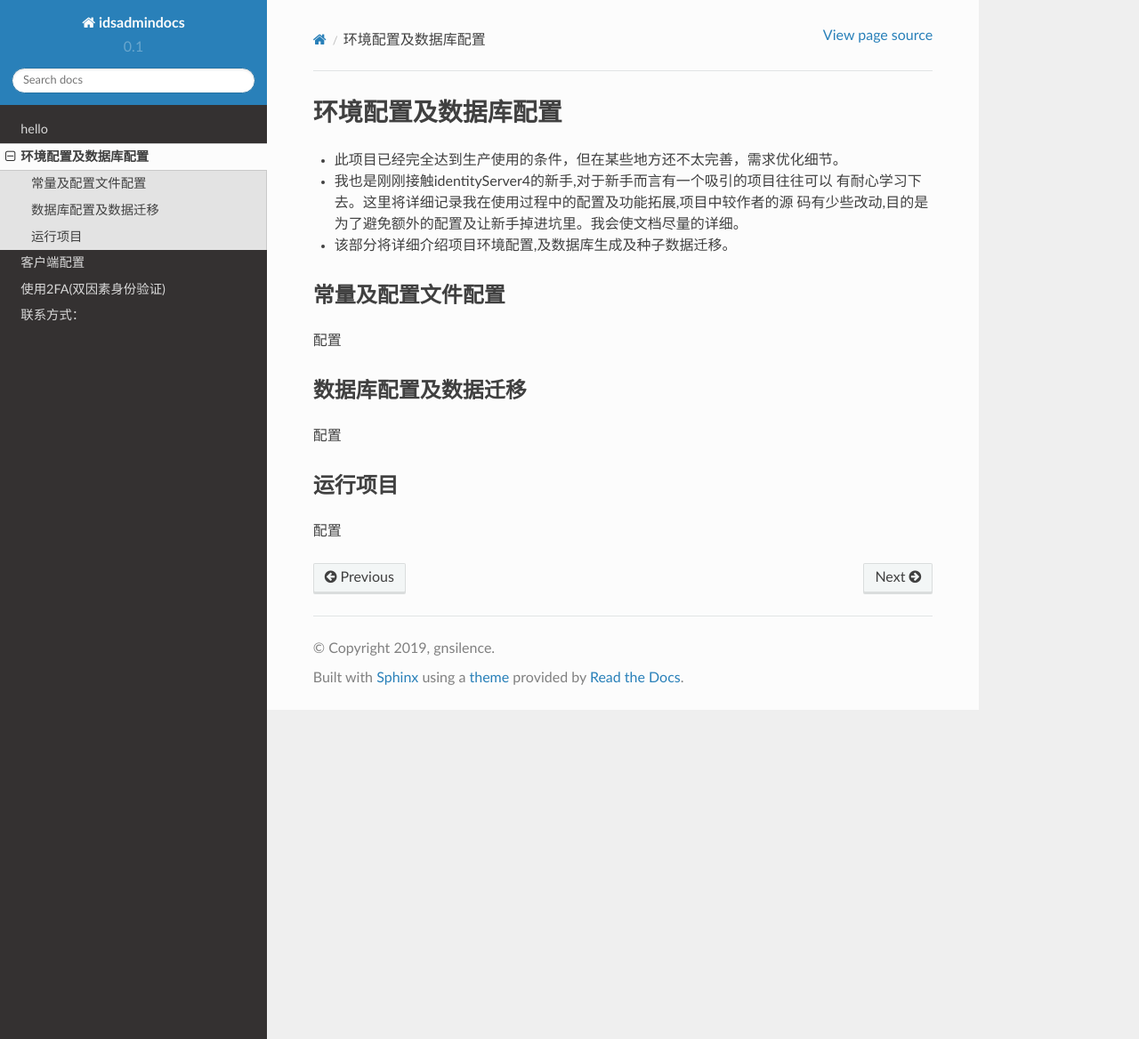
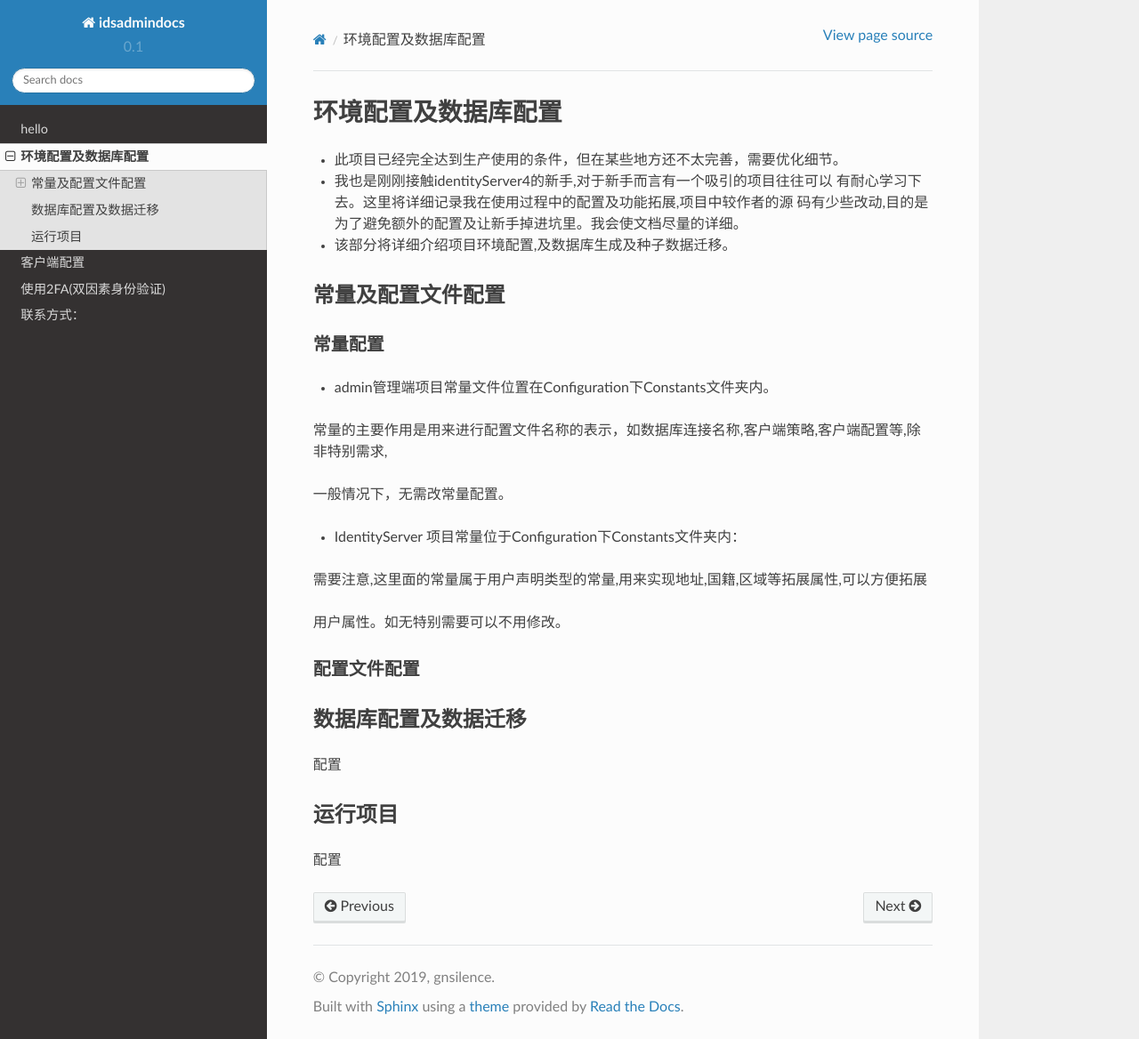
Before and after one commit to gnsilence/id4admindocs, a Sphinx documentation site: the page built from source/id4-01.md, in a window 1280 px wide and 1168 px high. Shown: the whole window at 89% size. Built offline with Sphinx 7.4.7 and the Read the Docs theme 2.0.0, drawn with Linux system fonts in a browser that asks for light colours.

Commit message:
更改文档

```diff
--- a/source/id4-01.md
+++ b/source/id4-01.md
@@ -1,6 +1,6 @@
 # 环境配置及数据库配置
 
-* 此项目已经完全达到生产使用的条件，但在某些地方还不太完善，需求优化细节。
+* 此项目已经完全达到生产使用的条件，但在某些地方还不太完善，需要优化细节。
 
 * 我也是刚刚接触identityServer4的新手,对于新手而言有一个吸引的项目往往可以
 有耐心学习下去。这里将详细记录我在使用过程中的配置及功能拓展,项目中较作者的源
@@ -9,7 +9,24 @@
 * 该部分将详细介绍项目环境配置,及数据库生成及种子数据迁移。
 
 ## 常量及配置文件配置
-配置
+
+### 常量配置
+
+* admin管理端项目常量文件位置在Configuration下Constants文件夹内。
+
+常量的主要作用是用来进行配置文件名称的表示，如数据库连接名称,客户端策略,客户端配置等,除非特别需求,
+
+一般情况下，无需改常量配置。
+
+* IdentityServer 项目常量位于Configuration下Constants文件夹内：
+
+需要注意,这里面的常量属于用户声明类型的常量,用来实现地址,国籍,区域等拓展属性,可以方便拓展
+
+用户属性。如无特别需要可以不用修改。
+
+### 配置文件配置
+
+
 ## 数据库配置及数据迁移
 配置
 ## 运行项目
```
